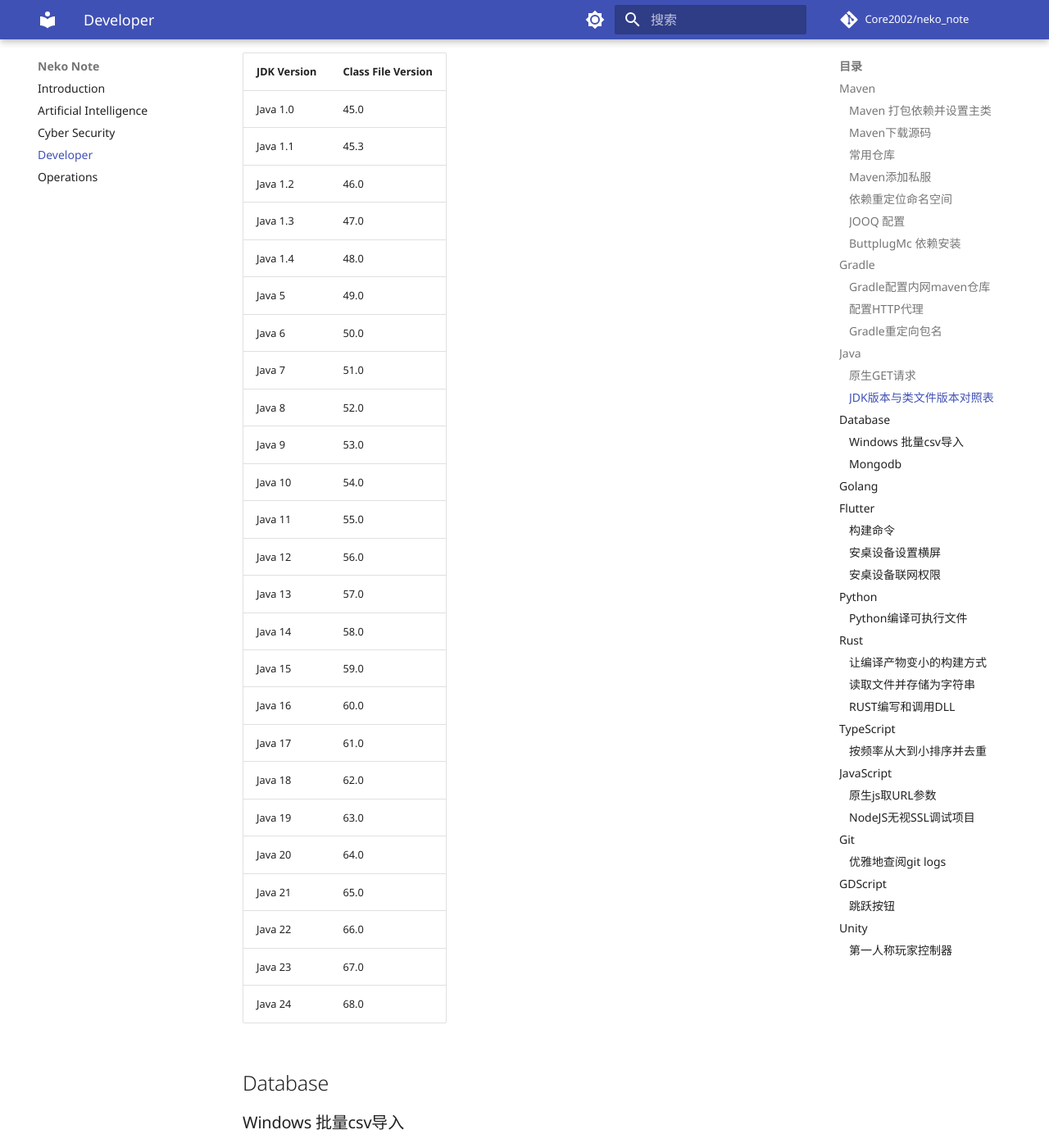
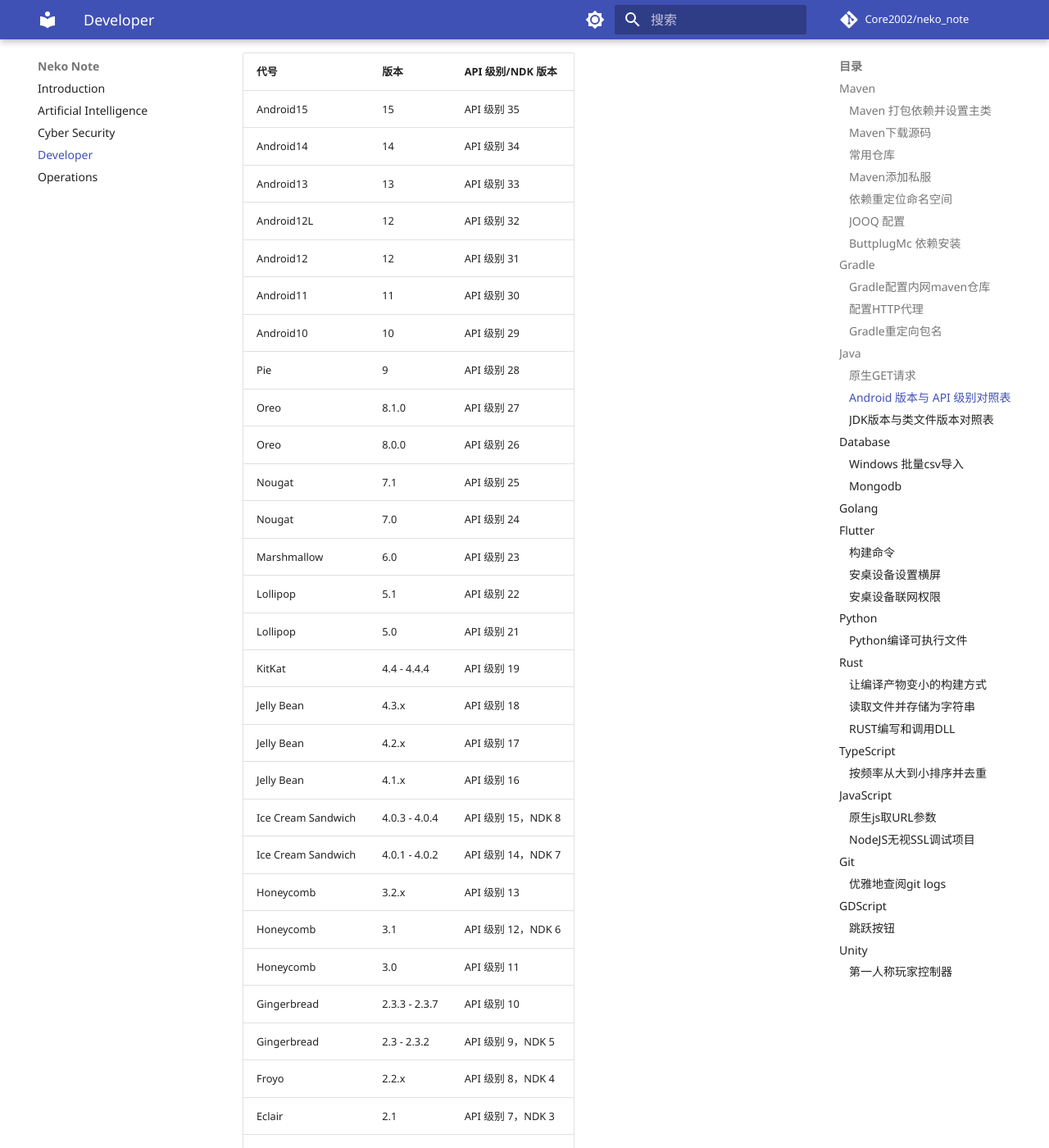
Before and after one commit to Core2002/neko_note, an MkDocs documentation site: the page built from docs/developer.md, in a window 1280 px wide and 1400 px high, scrolled down 5860 px. Shown: the whole window at 82% size. Built offline with MkDocs 1.6.1 and Material for MkDocs 9.7.7, drawn with Linux system fonts in a browser that asks for light colours; comment, search, counter and statistics services are not loaded; some of the changed text lies outside the part shown.

Commit message:
✨ Feat: Add Android version and API level mapping table.
- Add a new section "Android 版本与 API 级别对照表" to the developer documentation
- Provide a comprehensive list of Android versions, codenames, and corresponding API levels
- Include NDK versions for selected Android releases

````diff
--- a/docs/developer.md
+++ b/docs/developer.md
@@ -293,6 +293,45 @@ relocate("io.vertx", "fun.fifu.biligift.vertx")
 Scanner s = new Scanner(new URL("https://www.baidu.com").openStream(), "UTF-8");
 s.forEachRemaining(System.out::print);
 ```
+
+### Android 版本与 API 级别对照表
+
+| 代号 | 版本 | API 级别/NDK 版本 |
+| --- | --- | --- |
+| Android15 | 15 | API 级别 35 |
+| Android14 | 14 | API 级别 34 |
+| Android13 | 13 | API 级别 33 |
+| Android12L | 12 | API 级别 32 |
+| Android12 | 12 | API 级别 31 |
+| Android11 | 11 | API 级别 30 |
+| Android10 | 10 | API 级别 29 |
+| Pie | 9 | API 级别 28 |
+| Oreo | 8.1.0 | API 级别 27 |
+| Oreo | 8.0.0 | API 级别 26 |
+| Nougat | 7.1 | API 级别 25 |
+| Nougat | 7.0 | API 级别 24 |
+| Marshmallow | 6.0 | API 级别 23 |
+| Lollipop | 5.1 | API 级别 22 |
+| Lollipop | 5.0 | API 级别 21 |
+| KitKat | 4.4 - 4.4.4 | API 级别 19 |
+| Jelly Bean | 4.3.x | API 级别 18 |
+| Jelly Bean | 4.2.x | API 级别 17 |
+| Jelly Bean | 4.1.x | API 级别 16 |
+| Ice Cream Sandwich | 4.0.3 - 4.0.4 | API 级别 15，NDK 8 |
+| Ice Cream Sandwich | 4.0.1 - 4.0.2 | API 级别 14，NDK 7 |
+| Honeycomb | 3.2.x | API 级别 13 |
+| Honeycomb | 3.1 | API 级别 12，NDK 6 |
+| Honeycomb | 3.0 | API 级别 11 |
+| Gingerbread | 2.3.3 - 2.3.7 | API 级别 10 |
+| Gingerbread | 2.3 - 2.3.2 | API 级别 9，NDK 5 |
+| Froyo | 2.2.x | API 级别 8，NDK 4 |
+| Eclair | 2.1 | API 级别 7，NDK 3 |
+| Eclair | 2.0.1 | API 级别 6 |
+| Eclair | 2.0 | API 级别 5 |
+| Donut | 1.6 | API 级别 4，NDK 2 |
+| Cupcake | 1.5 | API 级别 3，NDK 1 |
+| （无代号） | 1.1 | API 级别 2 |
+| （无代号） | 1.0 | API 级别 1 |
 
 ### JDK版本与类文件版本对照表
 
````
